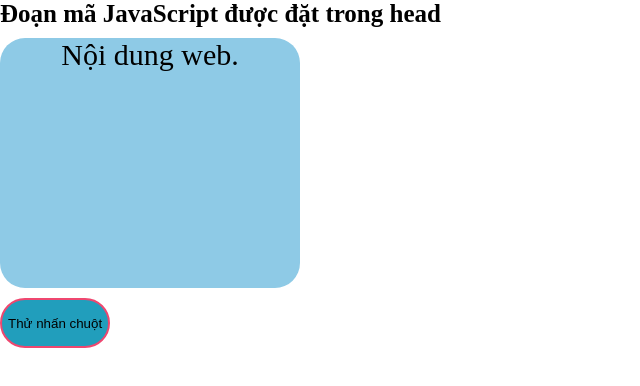
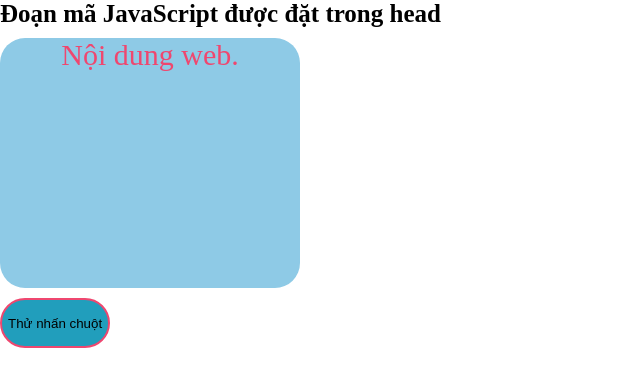
Before and after one commit to nguyenthehoang1309/nguyenthehoang1309.github.io, a plain HTML site: page javascript.html in a window 1280 px wide. In both pictures the pointer is over the element "Nội dung web.". Shown: the whole page, without its empty margins (0-640 px from the left). Drawn offline with Linux system fonts and the light colour scheme.

Commit message:
Update javascript.html

```diff
--- a/javascript.html
+++ b/javascript.html
@@ -11,7 +11,6 @@
                }
                h1:hover{
                 color:#ef476f;
-                 margin-right:1000px;
                }
                #demo{
                  width:300px;
@@ -21,6 +20,9 @@
                  text-align:center;
                  margin-bottom:10px;
                  border-radius:25px;
+               }
+                 #demo:hover{
+                 color:#ef476f;
                }
                #nut1{
                  background:#219ebc;
```
